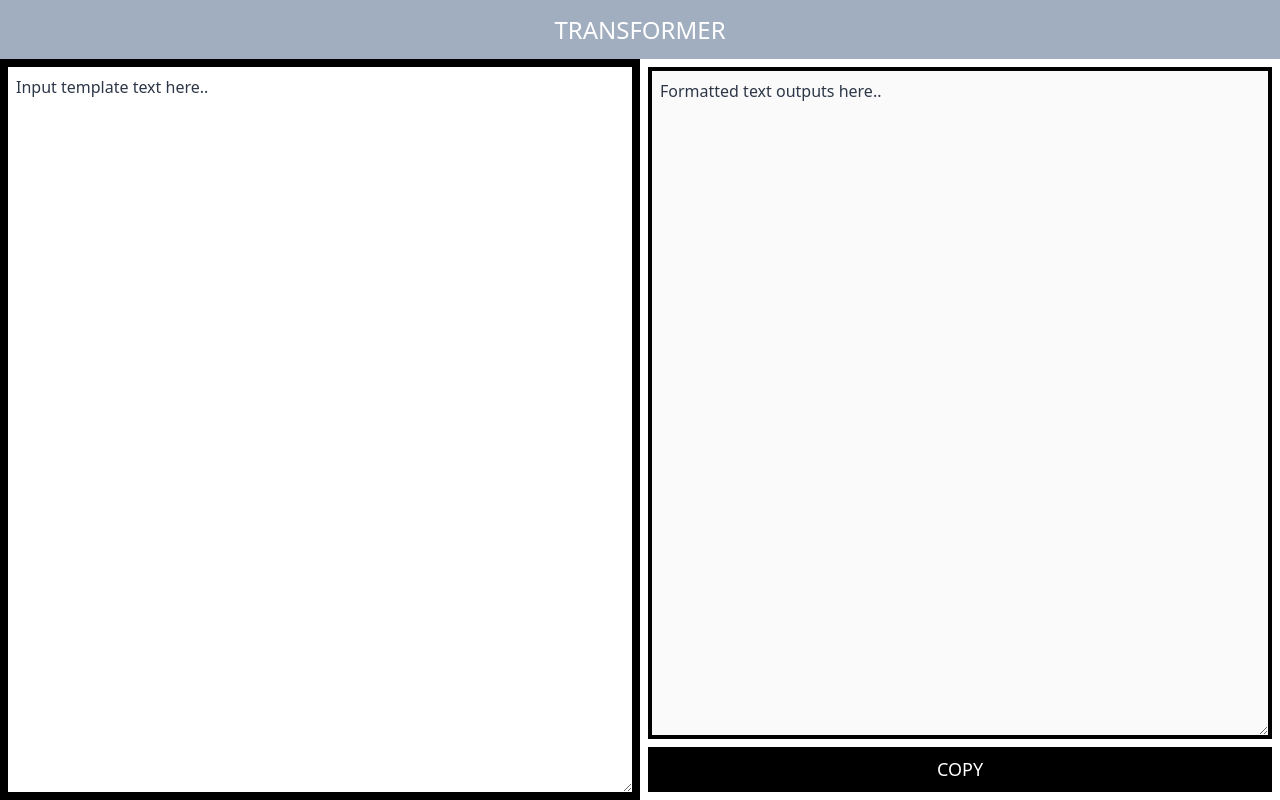
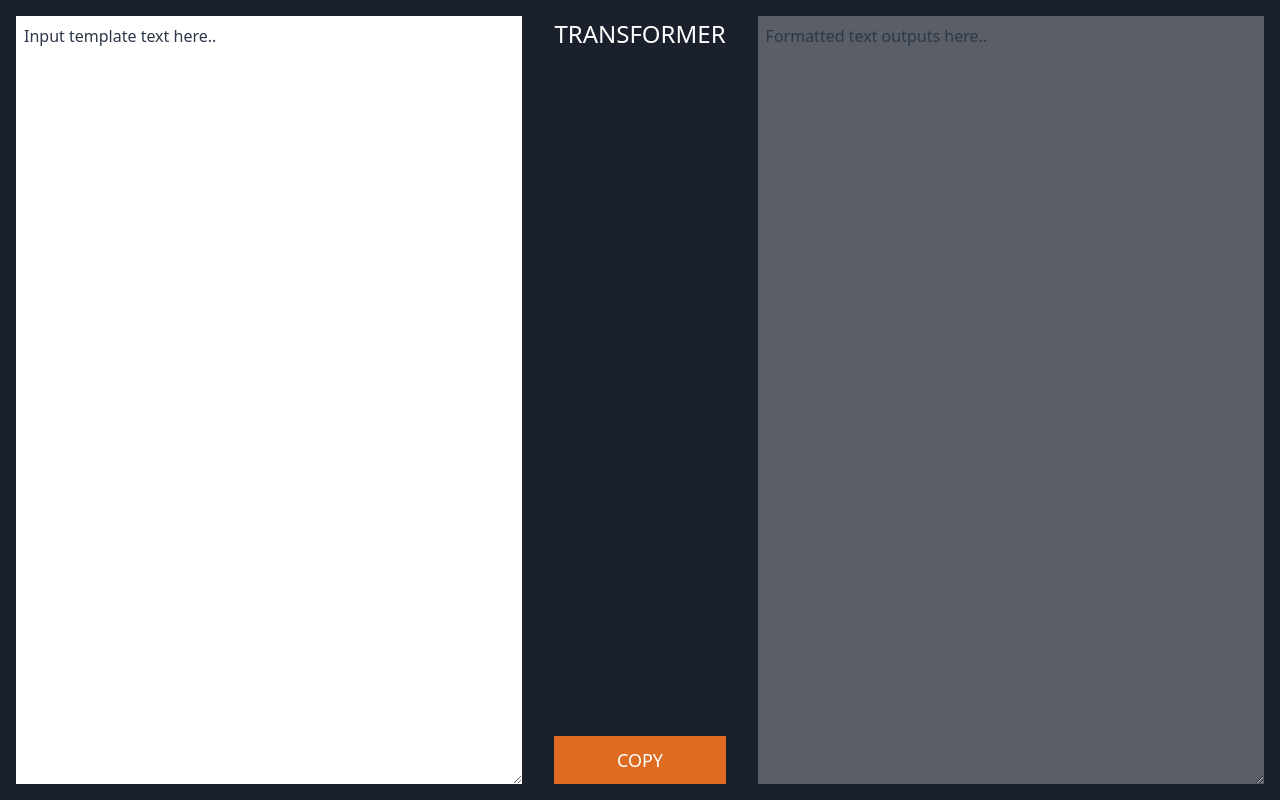
Before and after one commit to ashco/text-formatter, a Next.js app: page / in a window 1280 px wide. Built offline with nearby package versions, Linux system fonts and the light colour scheme.

Commit message:
Working on new style formatting

```diff
--- a/components/Button.js
+++ b/components/Button.js
@@ -2,7 +2,7 @@ import React from 'react'
 
 const Button = ({children, onClick}) => {
   return (
-    <button onClick={onClick} className='bg-black text-white hover:bg-white hover:text-black flex items-center justify-around w-full h-12 border-4 font-medium text-lg border-black'>
+    <button onClick={onClick} className='bg-orange-600 hover:bg-orange-700 focus:bg-orange-700 text-white flex items-center justify-around w-full h-12 font-medium text-lg'>
       {children}
     </button>
   )
--- a/components/Container.js
+++ b/components/Container.js
@@ -1,9 +1,9 @@
 import Textarea from './Textarea'
 import Button from './Button'
 
-const Container = ({mode, children}) => {
+const Container = ({type, mode, children}) => {
   return (
-    <div className={`${mode === 'input' ? 'bg-black' : ''} ${mode === 'output' ? 'sm:flex-col-reverse sm:space-y-reverse justify-end' : ''} w-full p-2 flex flex-col p-2 space-y-2`}>
+    <div className={`w-full p-2 flex flex-col p-3 items-center space-y-3 justify-between sm:h-full sm:p-4 ${type == 'center' ? 'h-30 sm:w-64' : 'h-35'}`}>
       {children}
     </div>
   )
--- a/components/Main.js
+++ b/components/Main.js
@@ -74,8 +74,23 @@ const Main = () => {
   }, [inputText, variables])
 
   return (
-    <main className="h-full sm:flex">
-      <Container mode="input">
+    <main className="h-full sm:flex justify-between bg-gray-900">
+      <Container>
+        <Textarea value={inputText} placeholder="Input template text here.." handleChange={handleTextareaChange}/>
+      </Container>
+      <Container type="center">
+        <h1 className="text-white font-medium text-2xl">TRANSFORMER</h1>
+        {Object.keys(variables).map(v => (
+          <InputField key={v} name={v} placeholder={v} handleChange={handleInputChange} />
+        ))}
+        <Button onClick={handleCopyText}>
+          COPY
+        </Button>
+      </Container>
+      <Container>
+        <Textarea type='output' placeholder="Formatted text outputs here.." disabled={true} value={outputText}/>
+      </Container>
+      {/* <Container mode="input">
         <Textarea value={inputText} placeholder="Input template text here.." handleChange={handleTextareaChange}/>
         {Object.keys(variables).map(v => (
           <InputField key={v} name={v} placeholder={v} handleChange={handleInputChange} />
@@ -86,7 +101,7 @@ const Main = () => {
           COPY
         </Button>
         <Textarea type='output' placeholder="Formatted text outputs here.." disabled={true} value={outputText}/>
-      </Container>
+      </Container> */}
     </main>
   )
 }
--- a/components/Nav.js
+++ b/components/Nav.js
@@ -3,7 +3,7 @@ import React from 'react'
 const Nav = () => {
   return (
     <nav className="h-16 bg-gray-500 text-white font-medium text-2xl flex items-center justify-around">
-      <h1 className="">TRANSFORMER</h1>
+      <h1>TRANSFORMER</h1>
     </nav>
   )
 }
--- a/components/Textarea.js
+++ b/components/Textarea.js
@@ -1,6 +1,6 @@
-const Textarea = ({type, value, disabled = false, handleChange, placeholder}) => {
+const Textarea = ({value, disabled = false, handleChange, placeholder}) => {
   return (
-      <textarea onChange={handleChange} value={value} disabled={disabled} placeholder={placeholder} className={`${type == 'output' ? 'border-4 border-black' : ''}  w-full h-full p-2 disabled:bg-white placeholder-gray-800`} />
+      <textarea onChange={handleChange} value={value} disabled={disabled} placeholder={placeholder} className={`w-full h-full p-2 disabled:bg-white placeholder-gray-800`} />
   )
 }
 
--- a/pages/index.js
+++ b/pages/index.js
@@ -5,7 +5,7 @@ import Main from '../components/Main'
 const IndexPage = () => (
   <div className="flex flex-col h-screen">
     <Meta/>
-    <Nav/>
+    {/* <Nav/> */}
     <Main />
   </div>
 
--- a/tailwind.config.js
+++ b/tailwind.config.js
@@ -4,6 +4,10 @@ module.exports = {
   purge: ['./pages/**/*.{js,jsx}', './components/**/*.{js,jsx}'],
   theme: {
     extend: {
+      height: {
+        '30': '30%',
+        '35': '35%',
+      },
       minHeight: {
         '1/4': '25%',
         '1/2': '50%',
```
